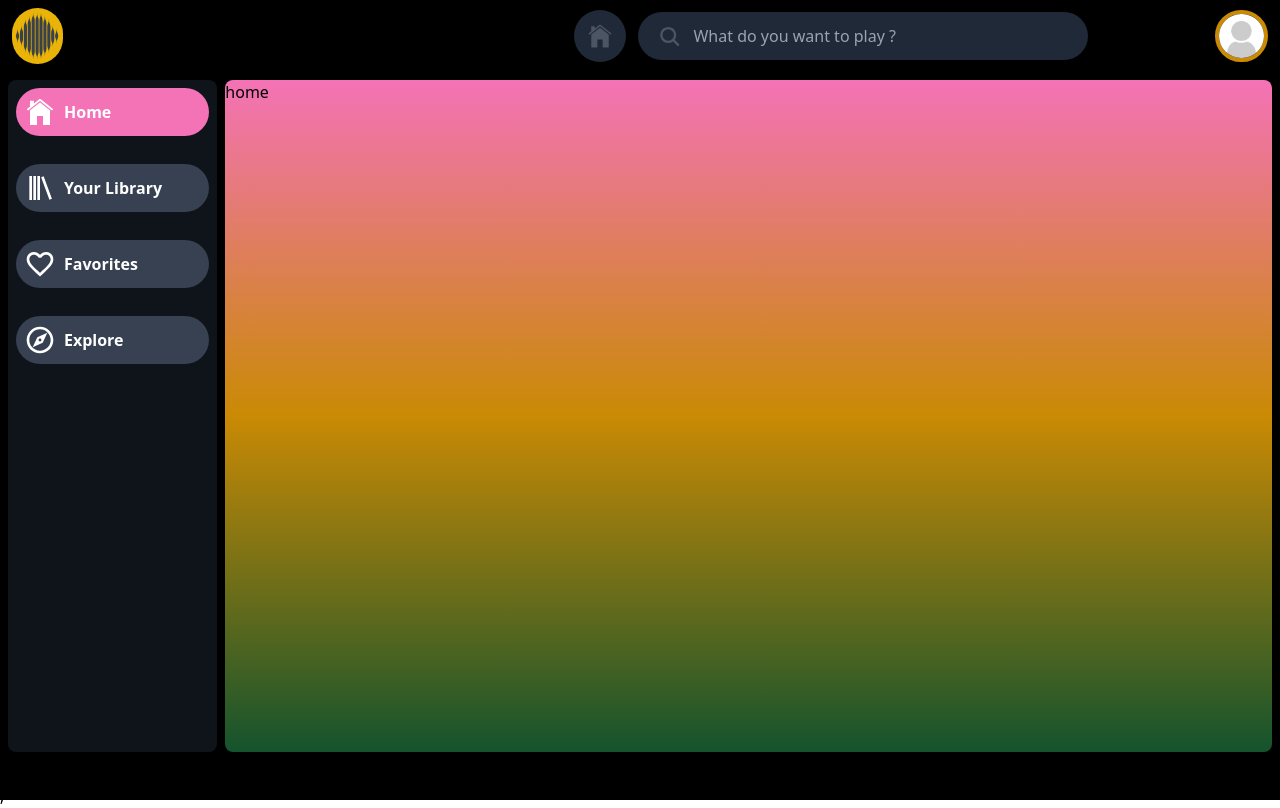
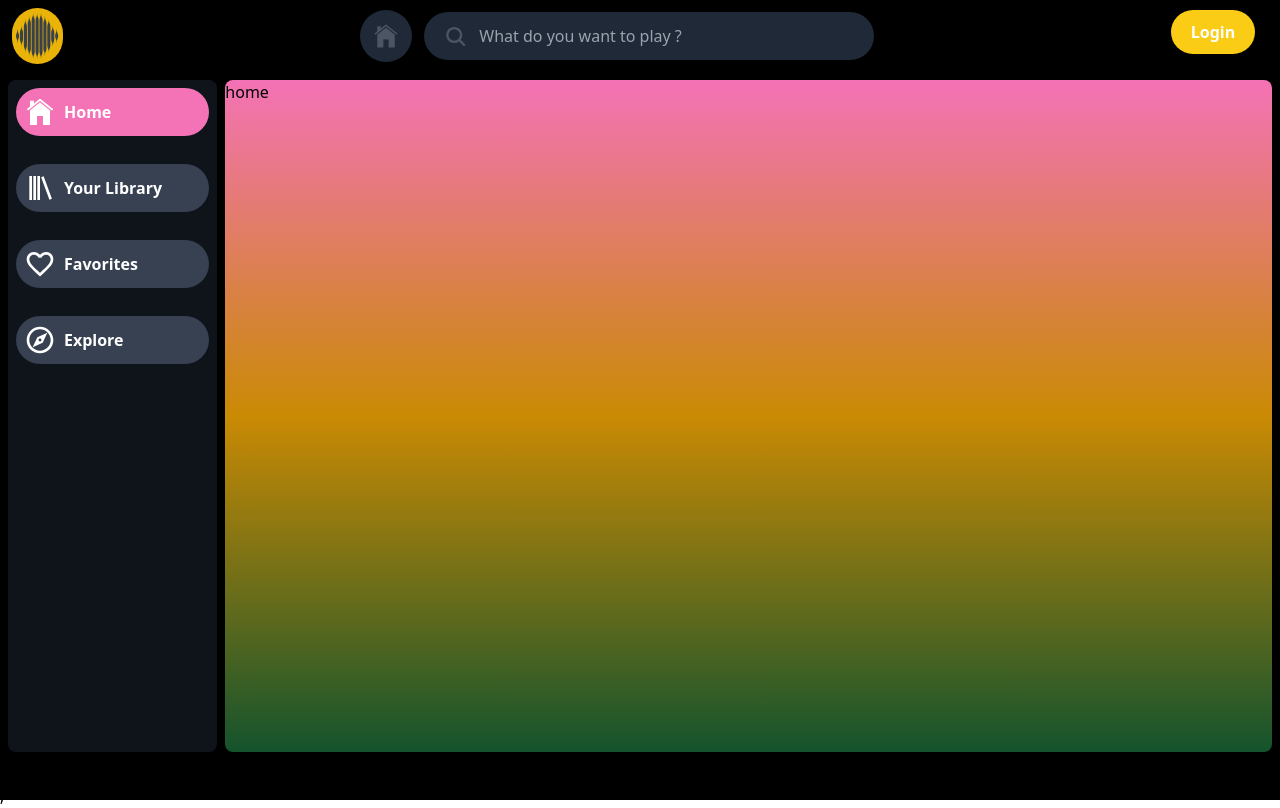
Before and after one commit to oykuky/Music-App, a Next.js app: page / in a window 1280 px wide. Built offline with nearby package versions, Linux system fonts and the light colour scheme; no server answers.

Commit message:
navbar layout updated

```diff
--- a/src/components/Navbar.jsx
+++ b/src/components/Navbar.jsx
@@ -2,16 +2,19 @@ import React, { useState } from 'react'
 import { IoSearch } from "react-icons/io5";
 import { IoIosHome } from "react-icons/io";
 import Image from 'next/image';
+import { useSession } from 'next-auth/react';
 
 
 function Navbar() {
   const [search,setSearch] = useState();
+  const {data:session} = useSession();
+  console.log("SESİİON",session);
   return (
-    <div className= 'sticky h-20 flex justify-between items-center px-4 md:px-3 bg-black bg-opacity-50 my-2'>
+    <div className= 'h-20 flex justify-between items-center px-4 md:px-3 bg-black bg-opacity-50 my-2'>
       <div>
-       <img src='/logo.svg' className='bg-yellow-500 rounded-full w-30 h-30 p-1'></img>
+       <img src='/logo.svg' alt ="logo" className='bg-yellow-500 rounded-full w-30 h-30 p-1'></img>
       </div>
-      <div className='items-center justify-center flex md:pl-80 lg:pl-96 '>
+      <div className='items-center justify-center flex'>
         <div className='rounded-full items-center mr-3 bg-gray-800 p-3 hover:bg-gray-500'>
          <IoIosHome className='text-gray-600 text-[28px]' />
         </div>
@@ -25,9 +28,24 @@ function Navbar() {
           </input>
         </div>
       </div>
-      <div className='border-yellow-600 border-[4px] rounded-full'>
-        <Image src='/noavatar.png' width={45} height={45} className='rounded-full cursor-pointer'/>
-      </div>
+     <div>
+      { session ?
+        (
+          <div className='flex justify-center items-center gap-2'>
+            <div>
+             <button className="text-white bg-yellow-400 hover:bg-yellow-500 focus:outline-none focus:ring-4 focus:ring-yellow-300 font-semibold rounded-full text-m px-5 py-2.5 text-center me-2 dark:focus:ring-yellow-900">Log out</button>
+            </div>
+            <div className='border-yellow-600 border-[4px] rounded-full '>
+             <Image src='/noavatar.png' alt ="profileimg" width={40} height={40} className='rounded-full cursor-pointer'/>
+            </div>
+          </div>
+        )
+       :
+        (<div>
+          <button className="text-white bg-yellow-400 hover:bg-yellow-500 focus:outline-none focus:ring-4 focus:ring-yellow-300 font-semibold rounded-full text-m px-5 py-2.5 text-center me-2 mb-2 dark:focus:ring-yellow-900">Login</button>)
+        </div> )
+      }
+     </div>
     </div>
   )
 }
```
